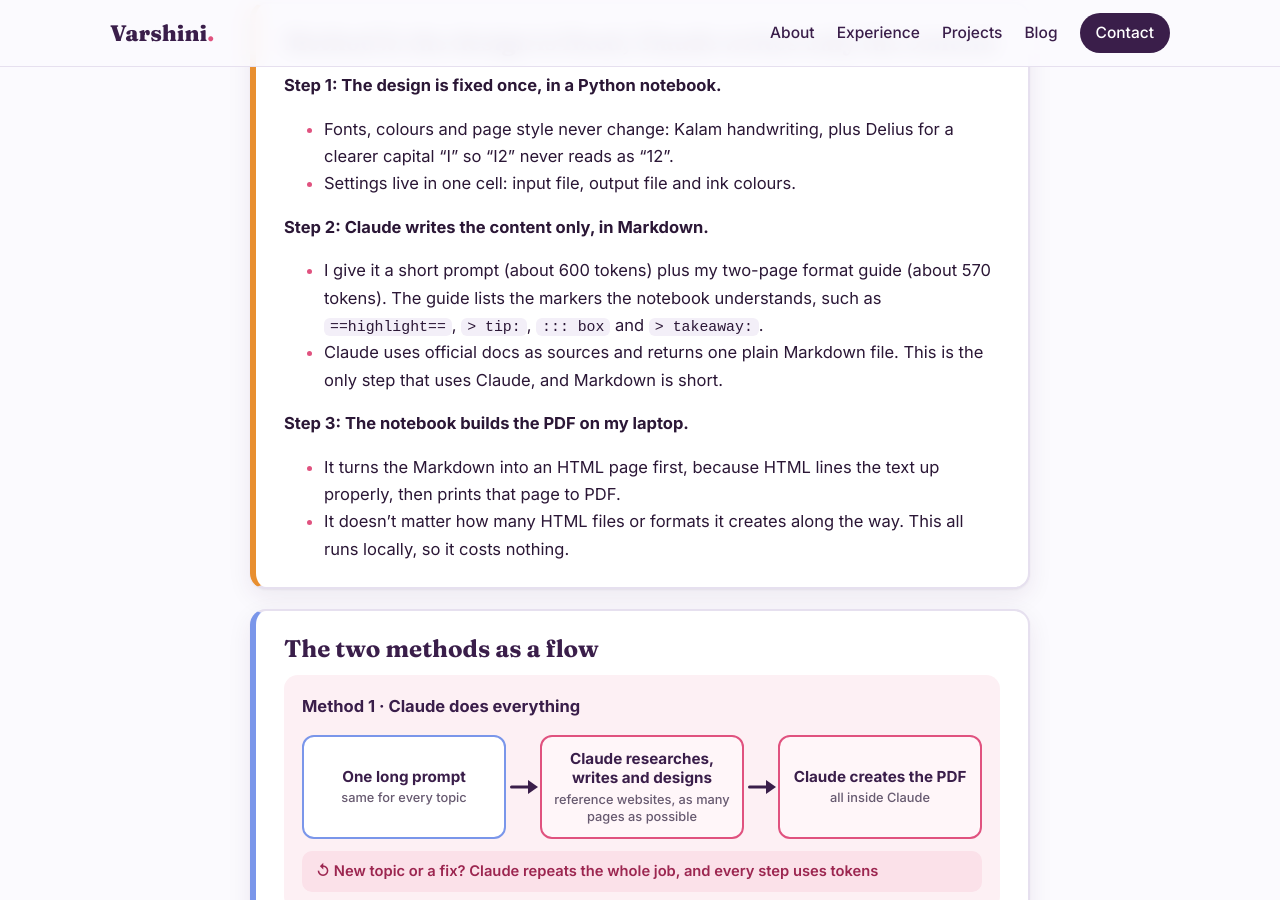
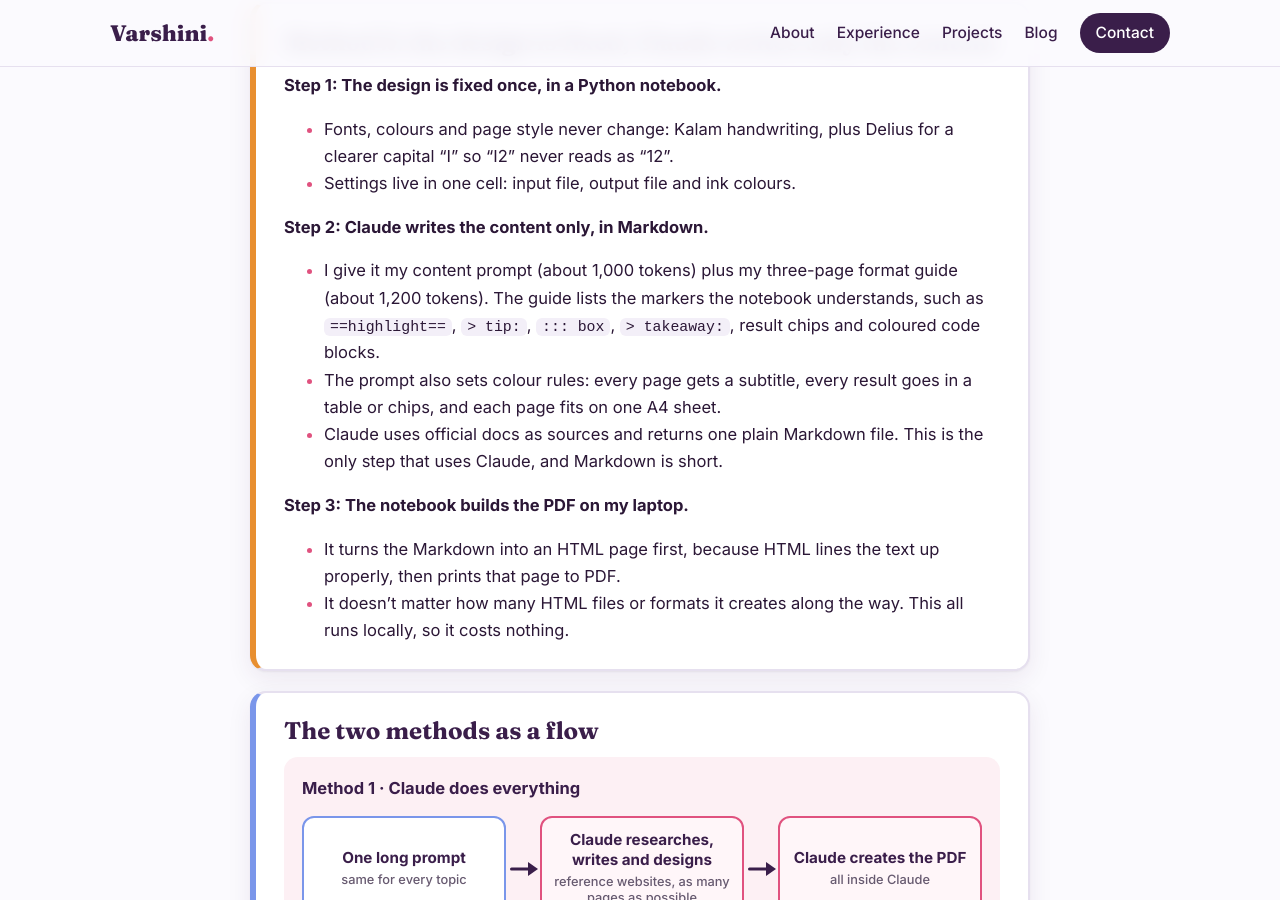
Before and after one commit to vgs1004/vgs1004.github.io, a Jekyll site: the page built from _posts/2026-11-07-learning-log-01-handwritten-notes.md, in a window 1280 px wide and 900 px high, scrolled down 2533 px. Built offline with Jekyll 4.4.1, drawn with Linux system fonts in a browser that asks for light colours; some of the changed text lies outside the part shown.

Commit message:
Learning Log #1: update prompt and format guide token counts
Co-Authored-By: Claude Opus 5.5 <noreply@anthropic.com>
Claude-Session: https://claude.ai/code/session_01MnXeeXzMe2SCqu59KfcsYC

```diff
--- a/_posts/2026-11-07-learning-log-01-handwritten-notes.md
+++ b/_posts/2026-11-07-learning-log-01-handwritten-notes.md
@@ -44,7 +44,8 @@ I described the look in one sentence and left everything else (fonts, layout, ho
 - Settings live in one cell: input file, output file and ink colours.
 
 **Step 2: Claude writes the content only, in Markdown.**
-- I give it a short prompt (about 600 tokens) plus my two-page format guide (about 570 tokens). The guide lists the markers the notebook understands, such as `==highlight==`, `> tip:`, `::: box` and `> takeaway:`.
+- I give it my content prompt (about 1,000 tokens) plus my three-page format guide (about 1,200 tokens). The guide lists the markers the notebook understands, such as `==highlight==`, `> tip:`, `::: box`, `> takeaway:`, result chips and coloured code blocks.
+- The prompt also sets colour rules: every page gets a subtitle, every result goes in a table or chips, and each page fits on one A4 sheet.
 - Claude uses official docs as sources and returns one plain Markdown file. This is the only step that uses Claude, and Markdown is short.
 
 **Step 3: The notebook builds the PDF on my laptop.**
@@ -99,5 +100,5 @@ Both full PDFs are in the <a href="https://github.com/vgs1004/MyProjects/tree/ma
 
 - **Separate content from design.** It's the same idea as a template in Word or a theme in Power BI.
 - **Use the AI only where it adds value.** Writing the content needs Claude. Building the PDF doesn't.
-- **A two-page "format guide" is a better prompt than a long description of the look.**
+- **A short "format guide" is a better prompt than a long description of the look.**
 - **You don't need to be a developer.** I built the notebook by describing what I wanted to Claude and checking each page.
```
